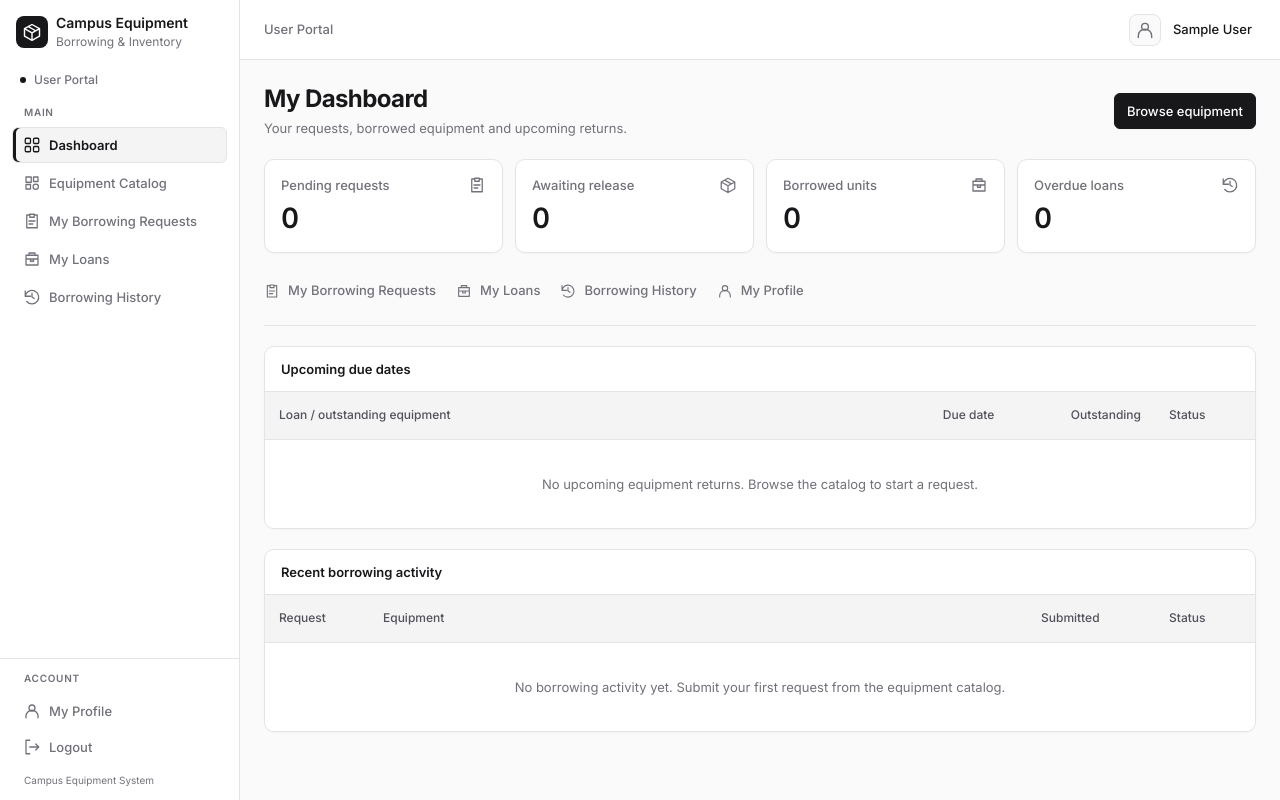
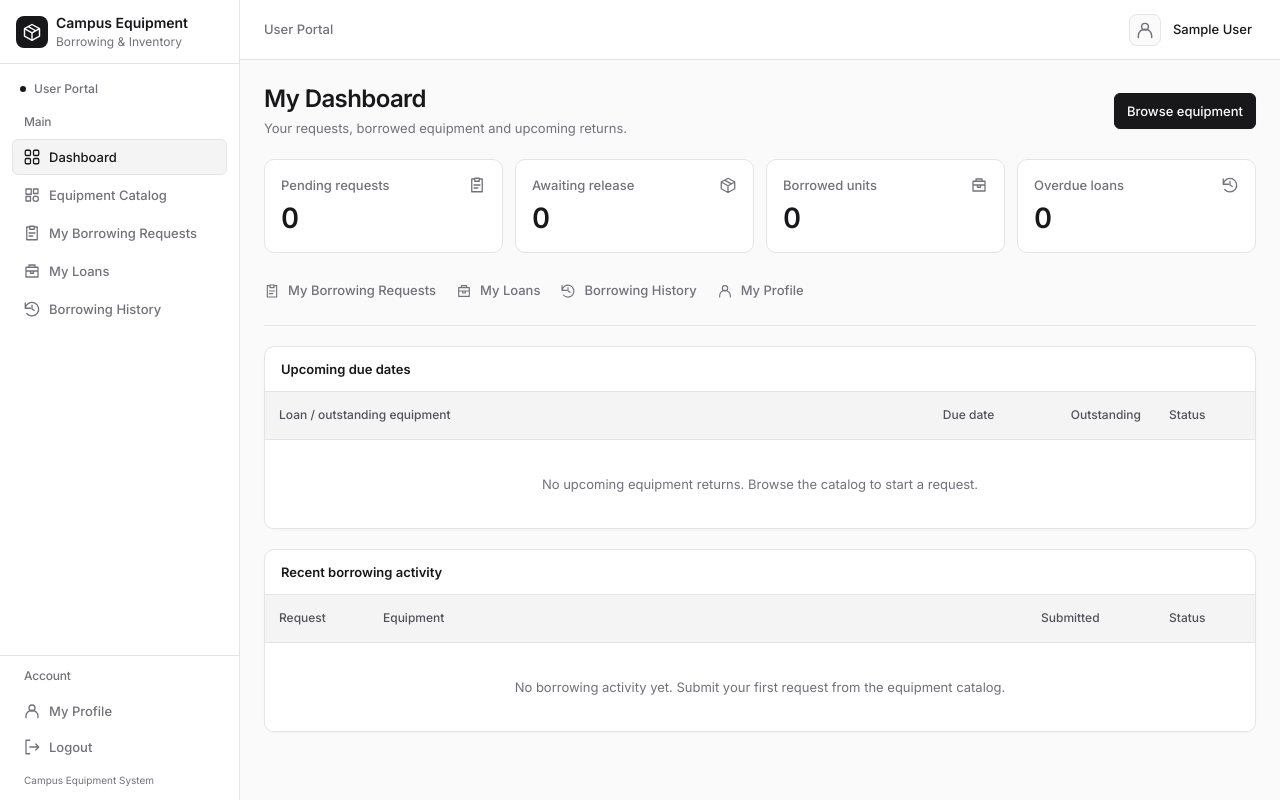
Before and after one commit to selrahcjstn/Campus-Equipment-System, a Django app: page /portal/ in a window 1280 px wide. Run offline with Django 5.2, Linux system fonts and the light colour scheme; the visitor is signed in with stand-in values (Sample User, id 1); data comes from the database, SQL or seed files in the repository; data that the repository does not hold is empty.

Commit message:
style: modernize shared layout and navigation

```diff
--- a/static/css/design-system.css
+++ b/static/css/design-system.css
@@ -89,7 +89,7 @@ a:hover { color: var(--primary-hover); }
 button:disabled { cursor: not-allowed; }
 img, svg { max-width: 100%; }
 h1, h2, h3, p { margin: 0; }
-h1 { font-size: var(--font-title); font-weight: var(--weight-bold); line-height: 1.25; letter-spacing: -0.025em; }
+h1 { font-size: var(--font-title); font-weight: var(--weight-semibold); line-height: 1.25; letter-spacing: -0.025em; }
 .navigation-heading { font-size: clamp(var(--font-title), 5vw, var(--font-navigation-heading)); overflow-wrap: anywhere; }
 h2 { font-size: var(--font-heading); font-weight: var(--weight-semibold); line-height: 1.4; letter-spacing: -0.015em; }
 h3 { font-size: var(--font-card); font-weight: var(--weight-semibold); }
@@ -169,7 +169,7 @@ h3 { font-size: var(--font-card); font-weight: var(--weight-semibold); }
 .badge--error, .badge--rejected { color: var(--error); background: var(--error-soft); }
 .badge--info, .badge--active { color: var(--info); background: var(--info-soft); }
 .badge--inactive, .badge--retired { color: var(--inactive); background: var(--surface-muted); }
-.card { padding: var(--card-padding); border: var(--border); border-radius: var(--radius-lg); background: var(--surface); min-width: 0; box-shadow: var(--shadow-sm); }
+.card { padding: var(--card-padding); border: var(--border); border-radius: var(--radius-lg); background: var(--surface); min-width: 0; }
 .card-heading { display: flex; flex-wrap: wrap; align-items: flex-start; justify-content: space-between; gap: var(--space-3); margin-bottom: var(--space-4); }
 .card-title { font-size: var(--font-card); font-weight: var(--weight-semibold); }
 .card-heading p { margin-top: var(--space-1); }
@@ -242,20 +242,21 @@ a.pagination__link:hover { background: var(--surface-muted); color: var(--primar
 
 .app-shell { min-height: 100vh; min-height: 100dvh; }
 .sidebar { display: flex; flex-direction: column; position: fixed; inset: 0 auto 0 0; width: var(--sidebar-width); background: var(--surface); border-right: var(--border); z-index: var(--z-sidebar); }
-.sidebar-brand { min-height: var(--header-height); padding: var(--space-3) var(--space-4); display: flex; align-items: center; }
+.sidebar-brand { border-bottom: var(--border); min-height: var(--header-height); padding: var(--space-3) var(--space-4); display: flex; align-items: center; }
 .sidebar-brand .brand { gap: var(--space-2); }
 .sidebar-brand .brand-mark { width: var(--space-8); height: var(--space-8); }
 .sidebar-brand .brand-mark .icon { width: var(--space-5); height: var(--space-5); }
-.portal-label { display: flex; align-items: center; align-self: flex-start; gap: var(--space-2); margin: var(--space-2) var(--space-5) var(--space-4); color: var(--text-secondary); font-size: var(--font-caption); font-weight: var(--weight-medium); }
+.portal-label { display: flex; align-items: center; align-self: flex-start; gap: var(--space-2); margin: var(--space-4) var(--space-5); color: var(--text-secondary); font-size: var(--font-caption); font-weight: var(--weight-medium); }
 .portal-label::before { content: ''; width: 6px; height: 6px; border-radius: var(--radius-full); background: var(--primary); }
 .sidebar-nav { flex: 1; min-height: 0; overflow-y: auto; overscroll-behavior: contain; padding: 0 var(--space-3) var(--space-3); scrollbar-width: thin; }
 .nav-group + .nav-group { margin-top: var(--space-4); }
-.nav-group-label { padding: 0 var(--space-3); margin-bottom: var(--space-2); font-size: 10px; font-weight: var(--weight-semibold); color: var(--text-muted); letter-spacing: .07em; text-transform: uppercase; }
+.nav-group-label { padding: 0 var(--space-3); margin-bottom: var(--space-2); font-size: var(--font-caption); font-weight: var(--weight-medium); color: var(--text-muted); }
 .nav-item { display: flex; align-items: center; gap: var(--space-2); min-height: var(--control-height); padding: 6px 10px; border: 1px solid transparent; border-radius: var(--radius-sm); background: transparent; color: var(--text-secondary); text-decoration: none; font-size: var(--font-label); font-weight: var(--weight-medium); line-height: 20px; text-align: left; width: 100%; }
-.nav-item .icon { width: 18px; height: 18px; }
+.nav-item .icon { width: 18px; height: 18px; color: var(--text-muted); }
+.nav-item.is-active .icon, .nav-item:hover .icon { color: currentColor; }
 .nav-item + .nav-item { margin-top: 2px; }
 a.nav-item:hover, button.nav-item:not(:disabled):hover { background: var(--surface-muted); color: var(--primary); }
-.nav-item.is-active, a.nav-item.is-active:hover { background: var(--nav-active-background); border-color: var(--nav-active-border); color: var(--primary); box-shadow: inset 3px 0 var(--primary); font-weight: var(--weight-semibold); }
+.nav-item.is-active, a.nav-item.is-active:hover { background: var(--nav-active-background); border-color: var(--nav-active-border); color: var(--text-primary); font-weight: var(--weight-medium); }
 .nav-item > span:not(.nav-soon) { min-width: 0; }
 .nav-item.is-unavailable { color: var(--text-secondary); }
 .nav-soon { margin-left: auto; color: var(--text-secondary); font-size: var(--font-caption); font-weight: var(--weight-regular); }
```
